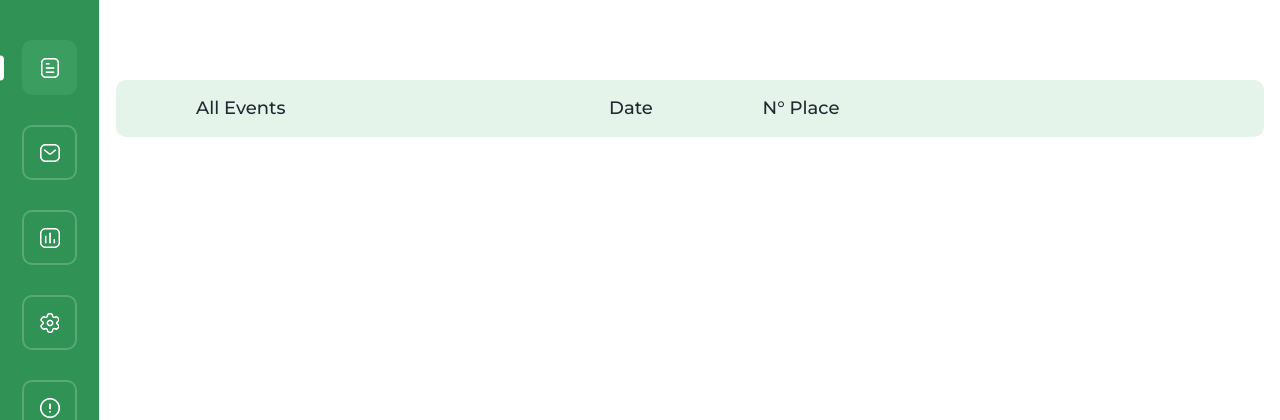
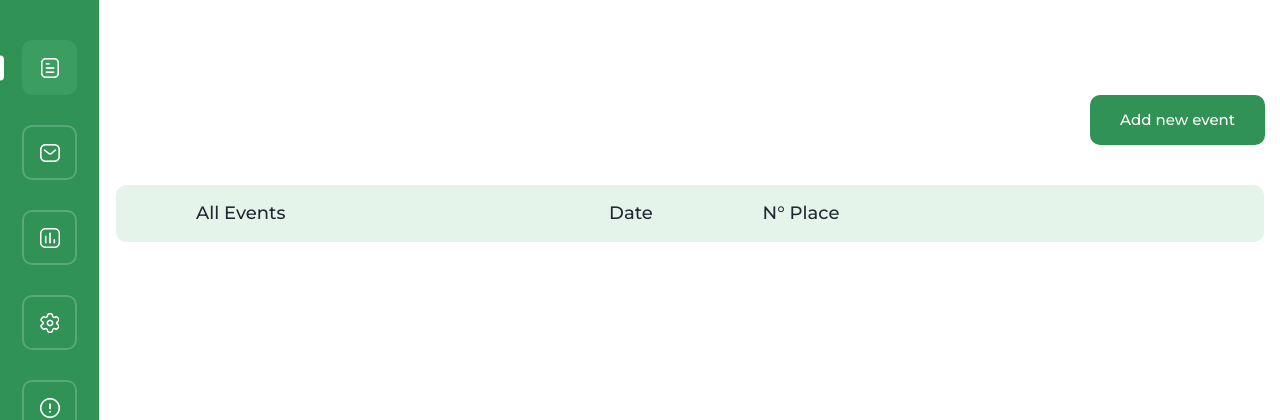
Before and after one commit to mohamedouerfellii/EcoCraftLearn-Symfony-PIDEV-2024, a Symfony app: template templates/events/backOffice/eventDashboardTutor.html.twig in a window 1280 px wide. Shown: the part 114-534 px from the top of the page. Run offline with Twig, Linux system fonts and the light colour scheme; the template is opened without the code that fills it, so the values that code supplies are empty; some libraries are stand-ins or nearby versions.

```diff
--- a/src/Controller/EventsController.php
+++ b/src/Controller/EventsController.php
@@ -131,6 +131,8 @@ class EventsController extends AbstractController
     }
 
 
+
+
     #[Route('/eventsDetailsfront/{idevent}', name: 'eventsDetailsfront')]
     public function eventsDetailsfront(ManagerRegistry $doctrine,Request $request): Response
     {
--- a/templates/events/backOffice/addNewEvent.html.twig
+++ b/templates/events/backOffice/addNewEvent.html.twig
@@ -5,7 +5,7 @@
     <h3 class="title">Design Your Events !</h3>
     <div class="courses-tab-wrapper">
         <div class="tab-btn">
-            <a href="#" class="btn btn-primary btn-hover-dark">Go Back</a>
+                <a href="{{path('showEventsDashboardtutor')}}" class="btn btn-primary btn-hover-dark">Go Back</a>
         </div>
     </div>
 </div>
--- a/templates/events/backOffice/eventDashboardTutor.html.twig
+++ b/templates/events/backOffice/eventDashboardTutor.html.twig
@@ -1,5 +1,13 @@
 {% extends 'baseBack.html.twig' %}
 {% block body %}
+<div class="admin-courses-tab">
+    <h3 class="title"></h3>
+    <div class="courses-tab-wrapper">
+        <div class="tab-btn">
+                <a href="{{path('AddEvent')}}" class="btn btn-primary btn-hover-dark">Add new event</a>
+        </div>
+    </div>
+</div>
   <!-- Engagement Courses End -->
                         <div class="engagement-courses table-responsive">
 
--- a/templates/events/frontOffice/homePageAllEvent.html.twig
+++ b/templates/events/frontOffice/homePageAllEvent.html.twig
@@ -157,7 +157,7 @@
                             <div class="single-blog">
 
                                 <div class="blog-image">
-                                    <a href="blog-details-left-sidebar.html"><img src="{{ asset('contents/uploads/events/' ~ event.attachment) }}" alt="Blog" width="300" height="200"  ></a>
+                                    <a href="#"><img src="{{ asset('contents/uploads/events/' ~ event.attachment) }}" alt="Blog" width="300" height="200"  ></a>
                                 </div>
                                 <div class="blog-content">
                                     <div class="blog-author">
```
Also changed, not shown: public/contents/uploads/events/Capture-d-ecran-2023-12-11-193707-66278bc0d71ed.png (added).
